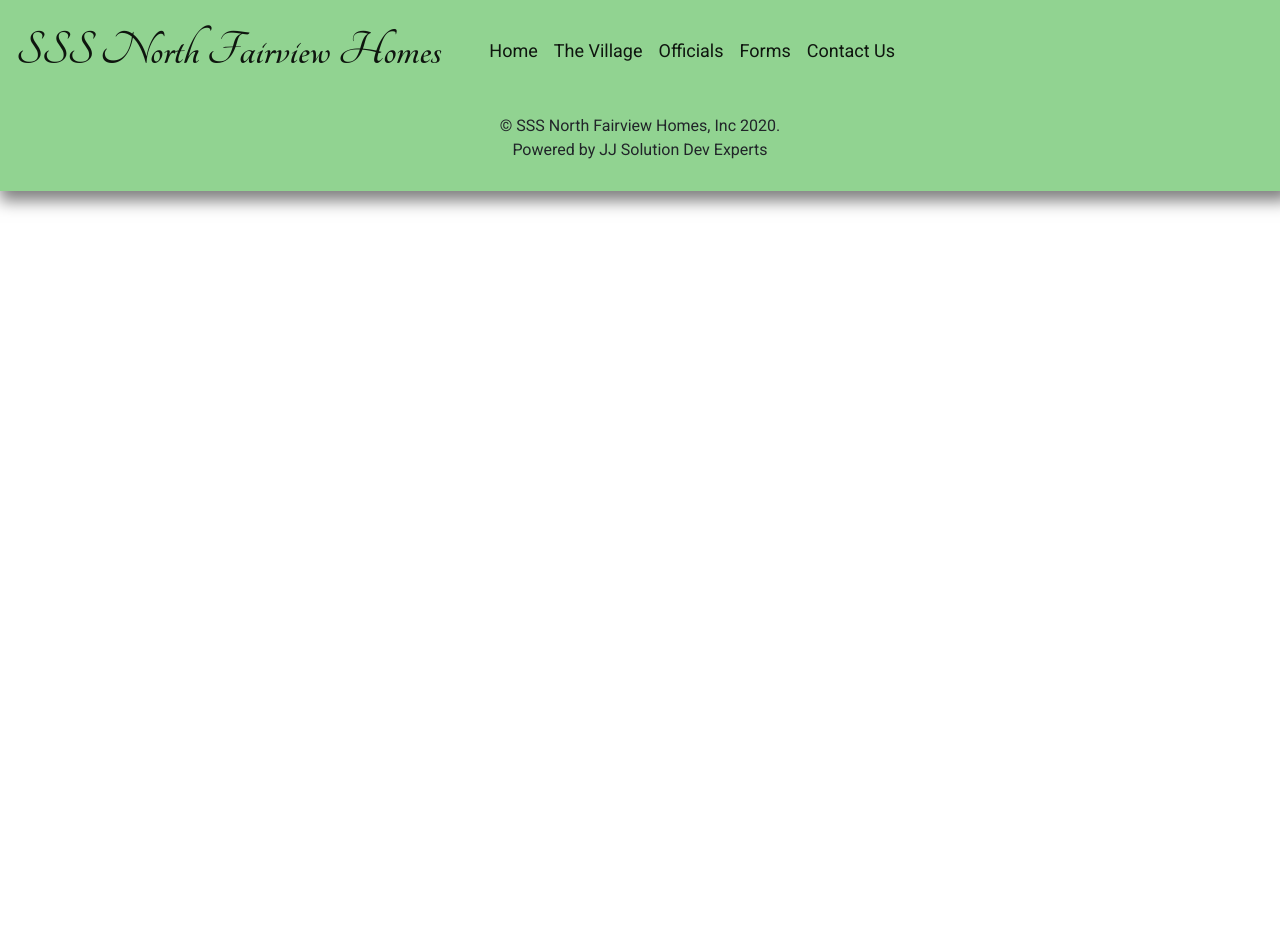
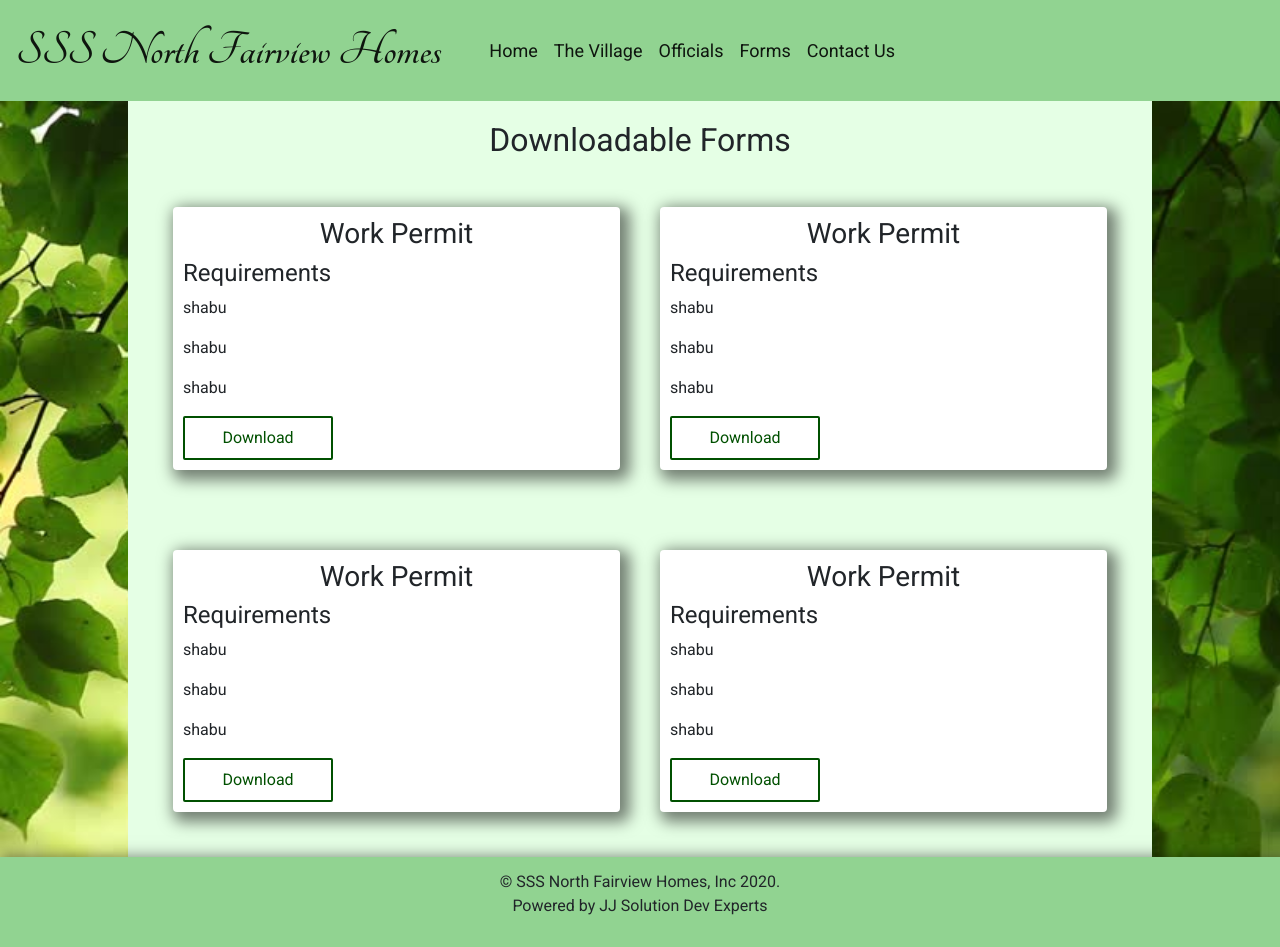
Before and after one commit to saerdyey/triples-homeowners, a React (Create React App) app: page /forms in a window 1280 px wide. Before the commit the page ends 800 px from the top, so only its background shows below. Built offline with nearby package versions, Linux system fonts and the light colour scheme.

Commit message:
added downloadable forms

```diff
--- a/src/App.js
+++ b/src/App.js
@@ -5,6 +5,7 @@ import Nav from './components/Nav'
 import Home from './components/Home'
 import ContactUs from './components/ContactUs'
 import Footer from './components/Footer'
+import Forms from './components/Forms'
 
 function App() {
   return (
@@ -14,6 +15,7 @@ function App() {
         <Switch>
           <Route path="/" exact component={Home}/>
           <Route path="/contact-us" component={ContactUs}/>
+          <Route path="/forms" component={Forms}/>
         </Switch>
         <Footer/>
       </div>
--- /dev/null
+++ b/src/components/Forms.js
@@ -0,0 +1,83 @@
+import React, {useEffect} from 'react';
+import {useHistory} from 'react-router-dom'
+import '../static/Forms.css'
+import dFile1 from '../static/dFileFolder/dFile1.jpg'
+
+const Forms = () => {
+
+    const history = useHistory()
+
+    useEffect(() => {
+        window.scrollTo(0, 0)
+      }, [])
+
+    const downloadHandler = (str) => {
+        history.push(str)
+    }
+
+    return (
+        <div id="Forms">
+            <div className="wrapper">
+                <h2>Downloadable Forms</h2>
+                <div className="flex-column">
+                    <div className="flex-wrapper">
+                        <div className="card">
+                            <div className="form">
+                                <h3>Work Permit</h3>
+                                <h4>Requirements</h4>
+                                <ul>
+                                    <p>shabu</p>
+                                    <p>shabu</p>
+                                    <p>shabu</p>
+                                </ul>
+                                <a href={dFile1} download><button className="mv-btn">Download</button></a>
+                            </div>
+                        </div>
+                        <div className="card">
+                            <div className="form">
+                                <h3>Work Permit</h3>
+                                <h4>Requirements</h4>
+                                <ul>
+                                    <p>shabu</p>
+                                    <p>shabu</p>
+                                    <p>shabu</p>
+                                </ul>
+                                <a href={dFile1} download><button className="mv-btn">Download</button></a>
+                            </div>
+                        </div>
+                    </div>
+                </div>
+                <div className="flex-column">
+                    <div className="flex-wrapper">
+                        <div className="card">
+                            <div className="form">
+                                <h3>Work Permit</h3>
+                                <h4>Requirements</h4>
+                                <ul>
+                                    <p>shabu</p>
+                                    <p>shabu</p>
+                                    <p>shabu</p>
+                                </ul>
+                                <a href={dFile1} download><button className="mv-btn">Download</button></a>
+                            </div>
+                        </div>
+                        <div className="card">
+                            <div className="form">
+                                <h3>Work Permit</h3>
+                                <h4>Requirements</h4>
+                                <ul>
+                                    <p>shabu</p>
+                                    <p>shabu</p>
+                                    <p>shabu</p>
+                                </ul>
+                                <a href={dFile1} download><button className="mv-btn">Download</button></a>
+                            </div>
+                        </div>
+                    </div>
+                </div>
+            </div>
+        </div>
+    )
+}
+
+export default Forms;
--- /dev/null
+++ b/src/static/Forms.css
@@ -0,0 +1,10 @@
+#Forms {
+  background-image: url(./img/leaves3.jpg);
+  background-size: cover;
+  background-attachment: fixed;
+  overflow: hidden;
+}
+
+#Forms .wrapper {
+  padding-top: 20px;
+}
```
Also changed, not shown: src/static/dFileFolder/dFile1.jpg (added).
